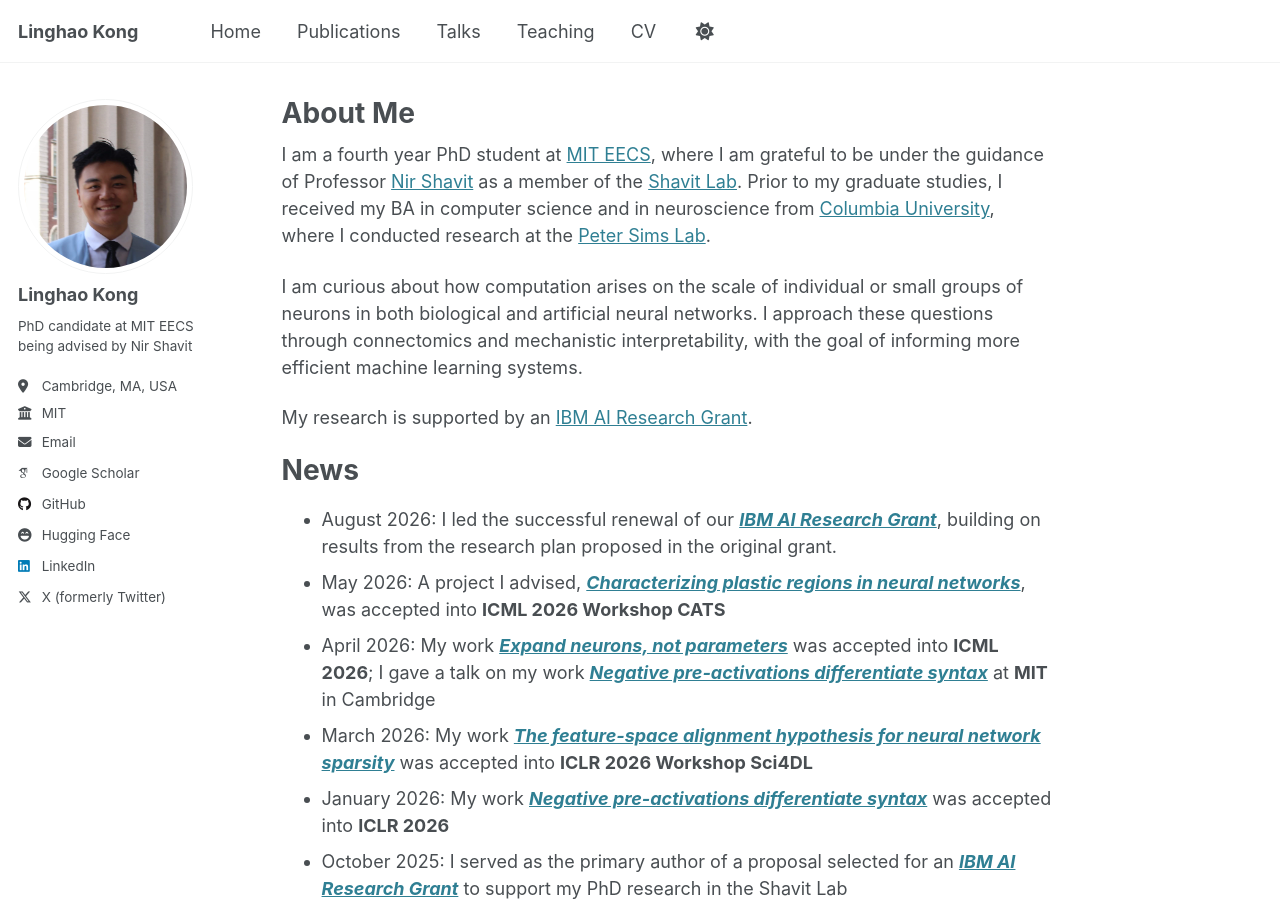
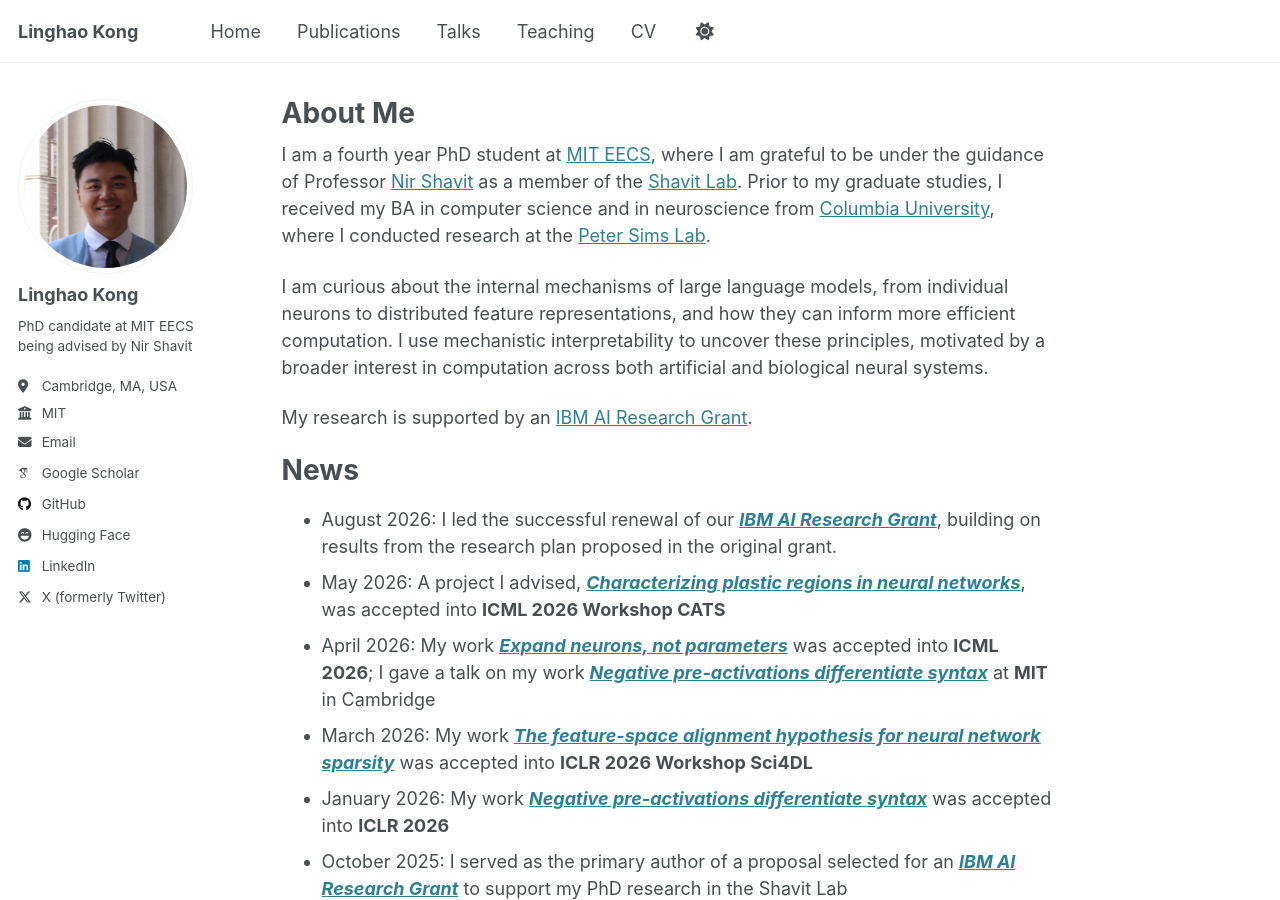
Before and after one commit to Lin-K76/Lin-K76.github.io, a Jekyll site: the page built from _pages/about.md, in a window 1280 px wide and 900 px high. Built offline with Jekyll 4.4.1, drawn with Linux system fonts in a browser that asks for light colours; some web fonts are replaced.

Commit message:
Updates README

```diff
--- a/_pages/about.md
+++ b/_pages/about.md
@@ -9,7 +9,7 @@ redirect_from:
 
 I am a fourth year PhD student at [MIT EECS](https://www.eecs.mit.edu/), where I am grateful to be under the guidance of Professor [Nir Shavit](https://www.csail.mit.edu/person/nir-shavit) as a member of the [Shavit Lab](https://shavitlab.csail.mit.edu/). Prior to my graduate studies, I received my BA in computer science and in neuroscience from [Columbia University](https://www.columbia.edu/), where I conducted research at the [Peter Sims Lab](https://www.columbia.edu/~pas2182/index.php/home-top.html).
 
-I am curious about how computation arises on the scale of individual or small groups of neurons in both biological and artificial neural networks. I approach these questions through connectomics and mechanistic interpretability, with the goal of informing more efficient machine learning systems.
+I am curious about the internal mechanisms of large language models, from individual neurons to distributed feature representations, and how they can inform more efficient computation. I use mechanistic interpretability to uncover these principles, motivated by a broader interest in computation across both artificial and biological neural systems.
 
 My research is supported by an [IBM AI Research Grant](https://mitibmwatsonailab.mit.edu/).
 
```
